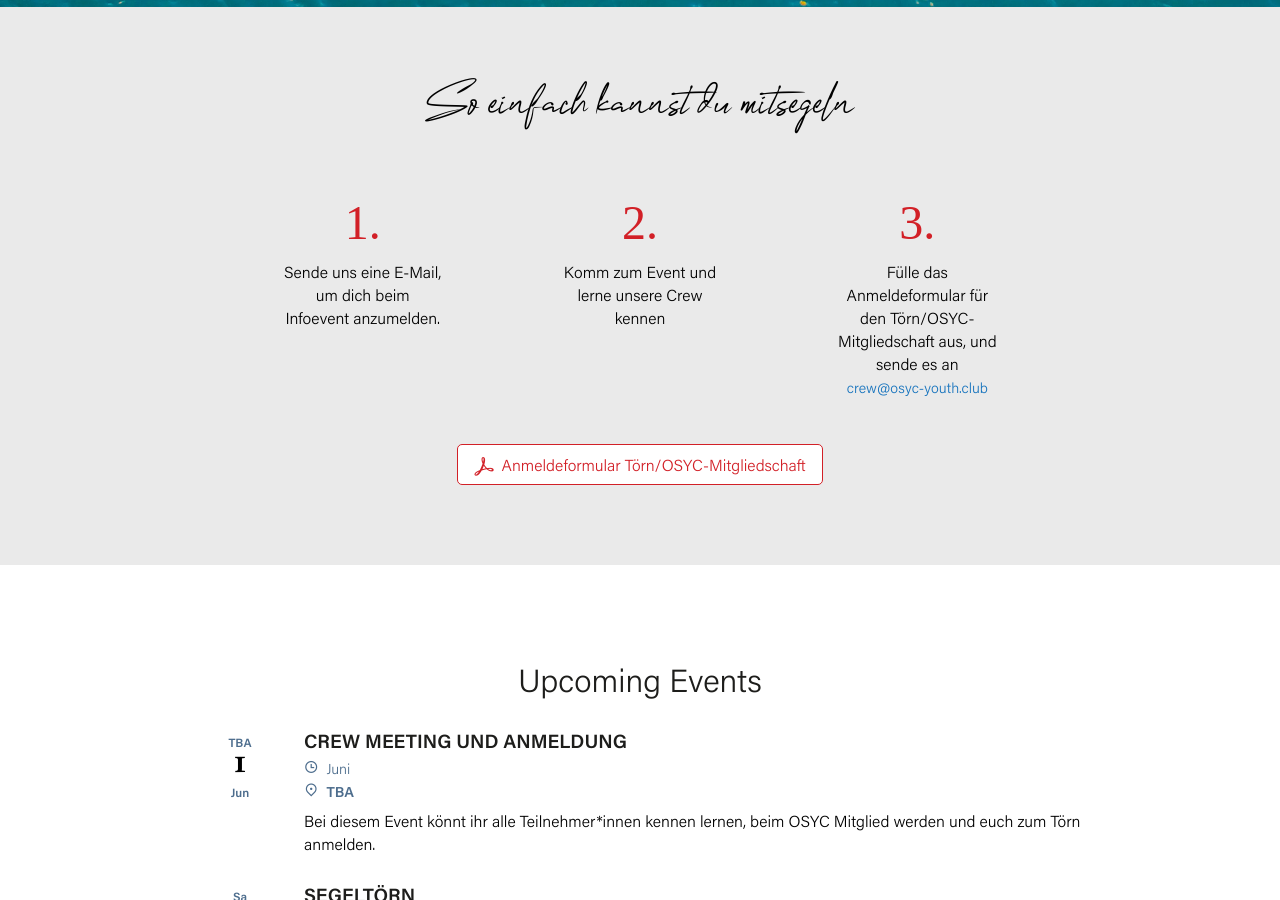
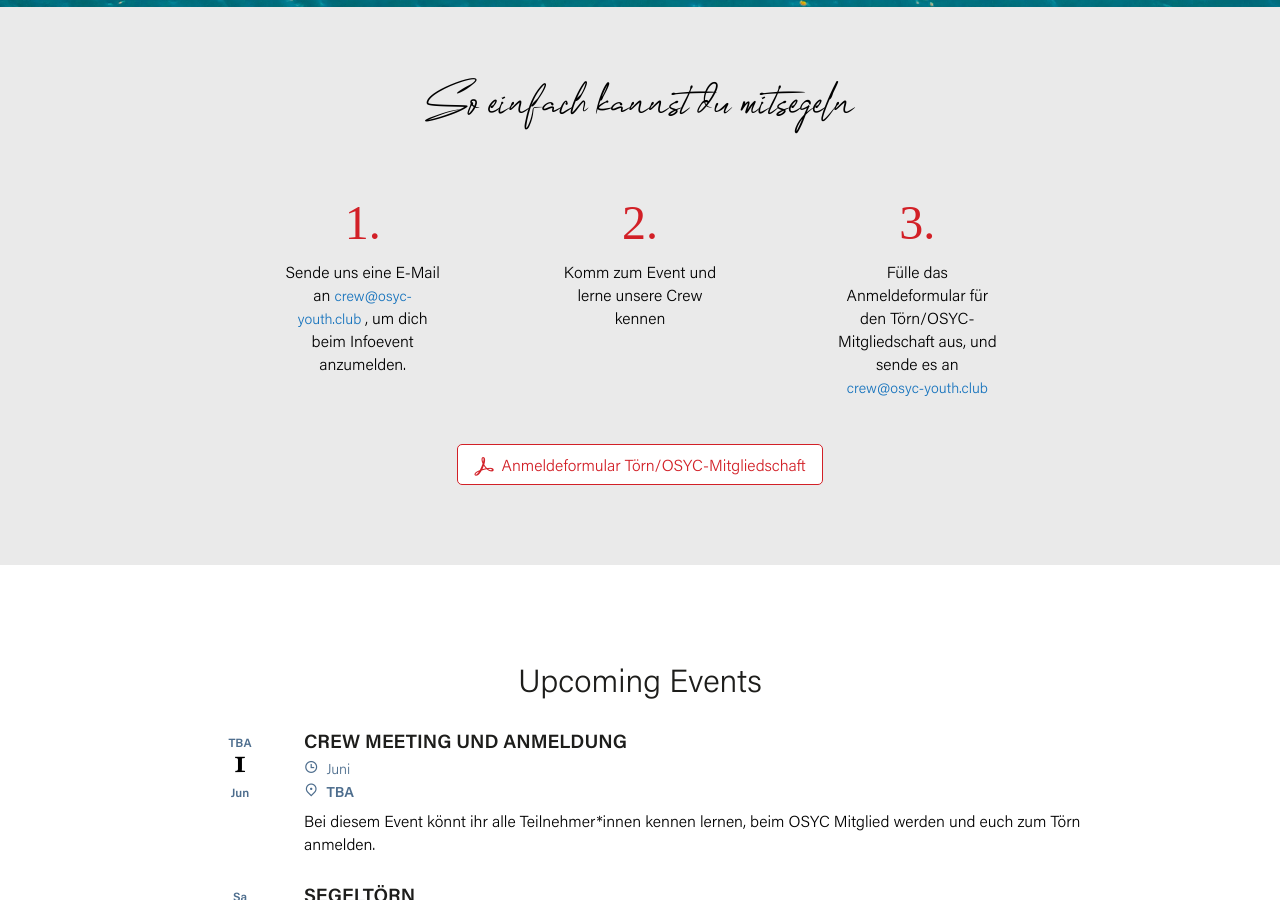
Before and after one commit to osyc-youth/osyc-youth.github.io, a Jekyll site: the page built from index.markdown, in a window 1280 px wide and 900 px high, scrolled down 2210 px. Built offline with Jekyll 4.4.1, drawn with Linux system fonts in a browser that asks for light colours.

Commit message:
Update main.html

```diff
--- a/_layouts/main.html
+++ b/_layouts/main.html
@@ -61,7 +61,7 @@ layout: default
 
                         1.
                     </div>
-                    <p>Sende uns eine E-Mail, um dich beim Infoevent anzumelden.</p>
+                    <p>Sende uns eine E-Mail an <a class="chargenEmail" href="mailto:crew@osyc-youth.club" target="_blank"> crew@osyc-youth.club </a>, um dich beim Infoevent anzumelden.</p>
                 </div>
                 <div class="flex-item-steps">
                     <div class="big-number">
@@ -109,7 +109,7 @@ layout: default
                 <div class="day-of-week">
                     Sa
                 </div>
-                <div class="day">7</div>
+                <div class="day">20</div>
                 <div class="day-of-week">
                     Sep
                 </div>
```
